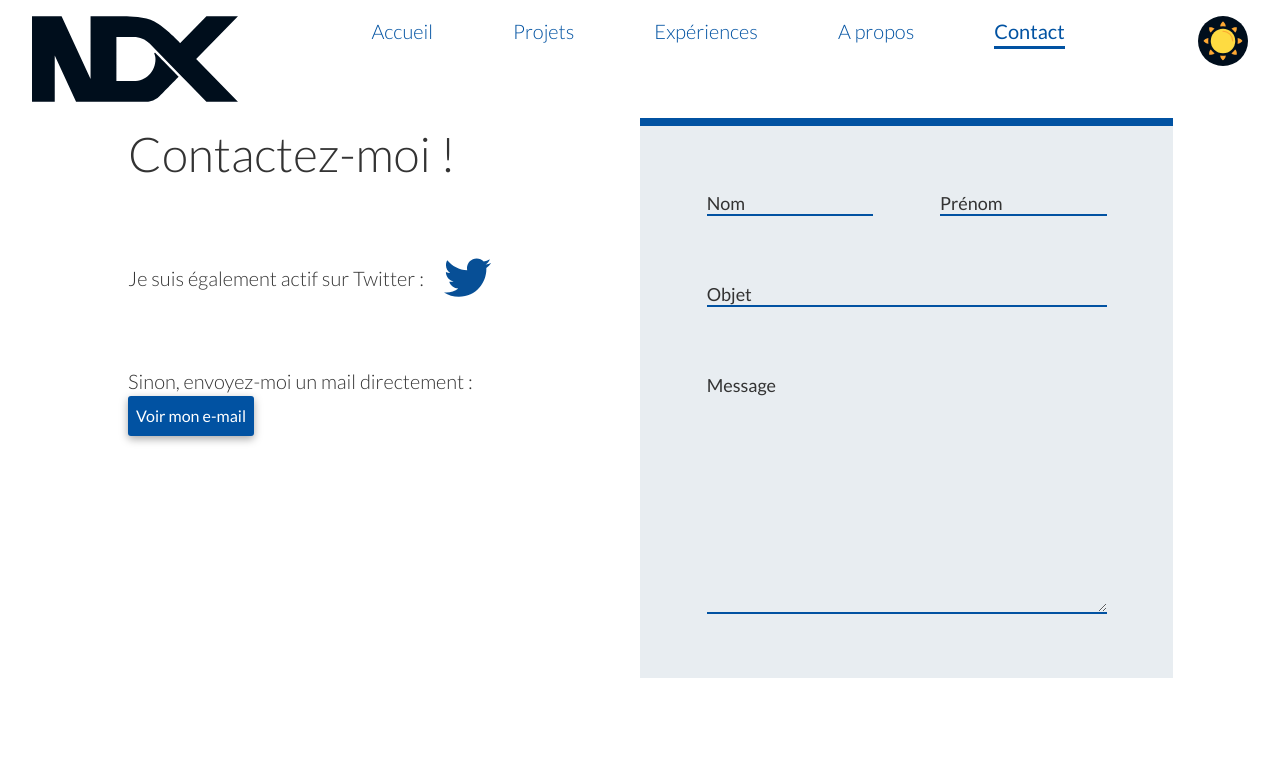
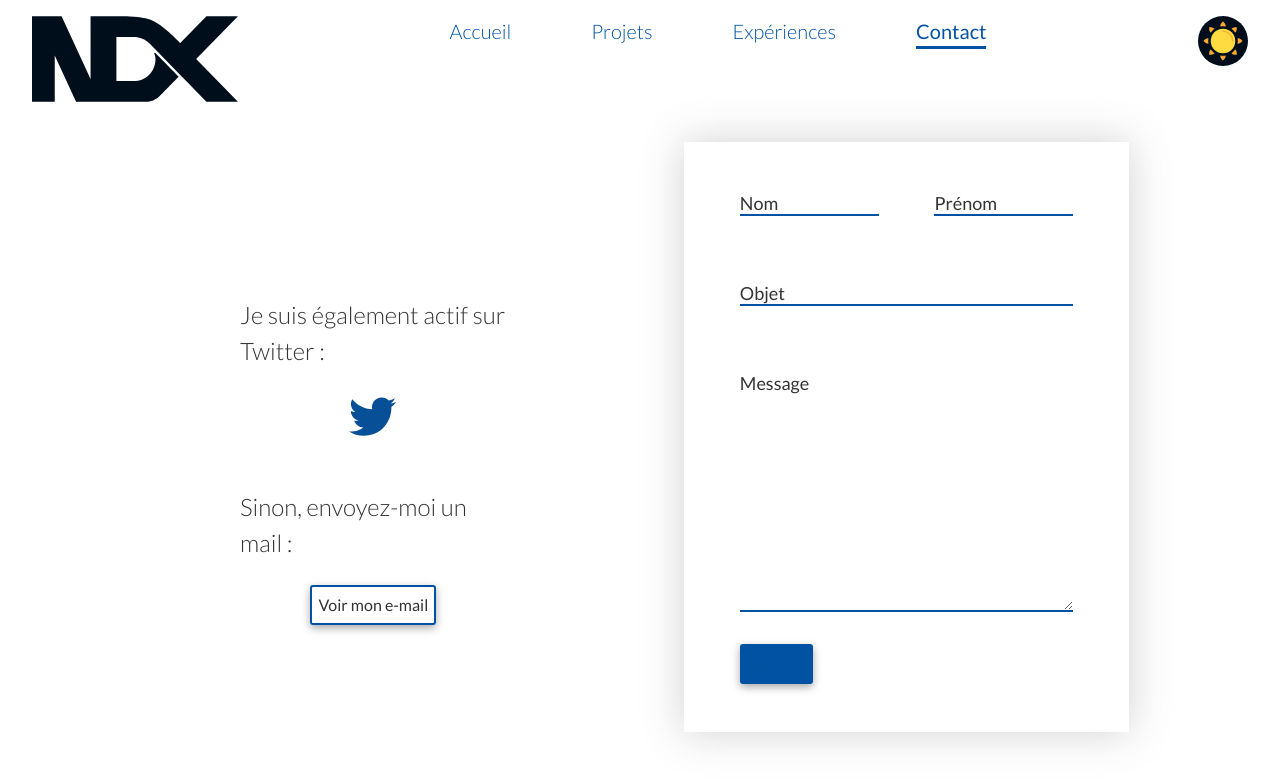
Before and after one commit to NicolasD09/portfolio, a Nuxt app: page /contact in a window 1280 px wide. Shown: the top 784 px of the page. Built offline with nearby package versions, Linux system fonts and the light colour scheme; what v-hotkey would draw is missing.

Commit message:
form contact init

```diff
--- a/assets/css/global.css
+++ b/assets/css/global.css
@@ -11,6 +11,7 @@
   --links-color: #0152a2;
   --light-grey: #cdcdcd;
   --form-bg: #e8edf1;
+  --shadow: rgba(104, 104, 104, 0.3);
 }
 
 .theme-dark {
@@ -24,6 +25,7 @@
   --links-color: #e6e6e6;
   --light-grey: #cdcdcd;
   --form-bg: #000e1c;
+  --shadow: rgba(0, 0, 0, 0.3);
 }
 
 html {
@@ -81,6 +83,10 @@ button:focus {
   outline: none;
 }
 
+button:disabled {
+  cursor: not-allowed;
+}
+
 ul {
   list-style: inside;
   list-style-type: " > ";
--- a/components/Button/Button.vue
+++ b/components/Button/Button.vue
@@ -1,13 +1,13 @@
 <template>
   <div class="inline-block">
     <nuxt-link v-if="to" :to="to">
-      <button :class="type" class="p-2">
+      <button :class="type" class="p-2" :disabled="disabled">
         <span class="text-base">
           <slot></slot>
         </span>
       </button>
     </nuxt-link>
-    <button v-else :class="type" class="p-2">
+    <button v-else :class="type" class="p-2" :disabled="disabled">
       <slot>
         <span class="text-base">
           <slot></slot>
@@ -19,7 +19,7 @@
 
 <script>
 export default {
-  props: ["type", "to"]
+  props: ["type", "to", "disabled"]
 };
 </script>
 
--- a/components/Contact/ContactForm.vue
+++ b/components/Contact/ContactForm.vue
@@ -1,40 +1,74 @@
 <template>
-  <div class="grid grid-cols-2 grid-rows-1">
-    <div class="mx-auto">
-      <h1 class="text-5xl">Contactez-moi !</h1>
-      <div class="flex flex-row items-center mt-16">
-        <p class="text-xl">
+  <div class="w-full md:w-10/12 mx-auto">
+    <div
+      class="flex flex-col items-center xl:grid xl:grid-cols-2 xl:grid-rows-1"
+    >
+      <div class="mx-auto xl:w-6/12">
+        <!-- <h1 class="text-5xl">Contactez-moi !</h1> -->
+        <div class="flex flex-col items-center justify-between mt-12">
+          <span class="text-xl md:text-2xl mb-6">
             Je suis également actif sur Twitter :
-        </p>
+          </span>
           <a class="mx-5" href="https://twitter.com/NDX_dev" target="_blank">
-          <img class="h-8 md:h-12" src="~/assets/img/twitter.svg" alt />
+            <img class="h-12" src="~/assets/img/twitter.svg" alt />
           </a>
         </div>
-      <div class="mt-16">
-        <p class="text-xl">Sinon, envoyez-moi un mail directement :</p>
-        <Button type="primary">
+        <div class="flex flex-col items-center justify-between mt-12">
+          <span class="text-xl md:text-2xl mb-6"
+            >Sinon, envoyez-moi un mail :</span
+          >
+          <span @click="revealEmail">
+            <Button type="secondary">
               <span>
                 Voir mon e-mail
               </span>
             </Button>
+          </span>
+          <transition name="link-fade">
+            <span v-if="email" class="text-2xl mt-32 tracking-wider absolute"
+              >nidcx.dev<span class="text-3xl font-medium">@</span
+              >gmail.com</span
+            >
+          </transition>
         </div>
       </div>
-    <div class="form-container">
-      <form class="w-10/12 py-16 h-full  flex flex-col justify-around">
-        <div class="w-9/12 mx-auto flex flex-row justify-between mb-16">
-          <div class="w-5/12 flex flex-col">
-            <input type="text" class="border-b-2 bg-transparent" />
+      <div
+        class="form-container flex p-6 mb-10 xl:mb-0 mt-16 xl:mt-0 items-center w-full"
+      >
+        <form
+          class="w-11/12 py-12 h-full flex flex-col justify-around mx-auto"
+          @submit.prevent="sendMail"
+        >
+          <div
+            class="w-9/12 mx-auto flex flex-col md:flex-row justify-between md:mb-16"
+          >
+            <div class="md:w-5/12 w-full flex flex-col mb-10 lg:mb-0">
+              <input
+                type="text"
+                class="border-b-2 bg-transparent"
+                name="surname"
+              />
               <label class="font-regular text-lg" for="surname">Nom</label>
             </div>
-          <div class="w-5/12 flex flex-col">
-            <input type="text" class="border-b-2 bg-transparent" />
+            <div class="md:w-5/12 w-full flex flex-col mb-10 lg:mb-0">
+              <input
+                type="text"
+                class="border-b-2 bg-transparent"
+                name="name"
+              />
               <label class="font-regular text-lg" for="name">Prénom</label>
             </div>
           </div>
           <div class="w-9/12 mx-auto mb-16">
             <div class="flex flex-col">
-            <input type="text" class="border-b-2 bg-transparent" />
-            <label class="font-regular text-lg" for="subject">Objet</label>
+              <input
+                type="text"
+                name="objet"
+                class="border-b-2 bg-transparent"
+              />
+              <label class="font-regular text-lg" for="subject" name="objet"
+                >Objet</label
+              >
             </div>
           </div>
           <div class="w-9/12 mx-auto">
@@ -48,21 +82,48 @@
               ></textarea>
               <label class="font-regular text-lg" for="message">Message</label>
             </div>
+            <Button
+              type="primary"
+              class="mt-8"
+              disabled
+              title="Le formulaire n'est pas encore fonctionnel"
+              >Envoyer</Button
+            >
           </div>
         </form>
+      </div>
     </div>
   </div>
 </template>
 
 <script>
 import Button from "@/components/Button/Button";
-export default {};
+export default {
+  data() {
+    return {
+      email: false,
+      surname: "",
+      name: "",
+      objet: "",
+      message: ""
+    };
+  },
+  methods: {
+    revealEmail() {
+      this.email = !this.email;
+    },
+    sendMail() {
+      console.log("mail sent");
+    }
+  }
+};
 </script>
 
 <style scoped>
 form {
-  border-top: 8px solid var(--light-blue);
-  background-color: var(--form-bg);
+  /* border-top: 8px solid var(--light-blue); */
+  /* background-color: var(--form-bg); */
+  box-shadow: 0 0 40px var(--shadow);
 }
 
 input,
@@ -70,7 +131,8 @@ textarea {
   border-color: var(--links-color);
 }
 
-*:focus {
+input:focus,
+textarea:focus {
   outline: none;
   border-color: var(--light-blue);
   transition: all 0.3s linear;
@@ -92,6 +154,19 @@ label {
 }
 
 .form-container {
-  height: 70vh;
+  min-height: 70vh;
+}
+
+/* Page transitions */
+.link-fade-enter-active,
+.link-fade-leave-active {
+  transition-property: all;
+  transition-timing-function: ease-in-out;
+  transition-duration: 0.4s;
+}
+.link-fade-enter,
+.link-fade-leave-to {
+  opacity: 0;
+  transform: translateY(-30px) scale(0);
 }
 </style>
--- a/components/Navbar/Navbar.vue
+++ b/components/Navbar/Navbar.vue
@@ -1,6 +1,8 @@
 <template>
   <div>
-    <div class="flex flex-row justify-between items-center lg:items-start py-4 md:px-8 sm:px-4 px-2">
+    <div
+      class="flex flex-row justify-between items-center lg:items-start py-4 md:px-8 sm:px-4 px-2"
+    >
       <div class="logo lg:mx-0">
         <svg>
           <!-- 86x206 -->
@@ -23,9 +25,9 @@
           <span class="text-xl">Expériences</span>
         </nuxt-link>
 
-        <nuxt-link class="xl:mx-10 lg:mx-6 nav-link" to="/about">
+        <!-- <nuxt-link class="xl:mx-10 lg:mx-6 nav-link" to="/about">
           <span class="text-xl">A propos</span>
-        </nuxt-link>
+        </nuxt-link> -->
 
         <nuxt-link class="xl:mx-10 lg:mx-6 nav-link" to="/contact">
           <span class="text-xl">Contact</span>
@@ -44,27 +46,27 @@
 
     <div class="flex flex-col navbar">
       <ul>
-        <li class="my-5">
+        <li class="my-5" @click="navSlide">
           <nuxt-link to="/">
             <span class="text-md">Accueil</span>
           </nuxt-link>
         </li>
-        <li class="my-5">
+        <li class="my-5" @click="navSlide">
           <nuxt-link to="/projets">
             <span class="text-md">Projets</span>
           </nuxt-link>
         </li>
-        <li class="my-5">
+        <li class="my-5" @click="navSlide">
           <nuxt-link to="/experiences">
             <span class="text-md">Expériences</span>
           </nuxt-link>
         </li>
-        <li class="my-5">
+        <!-- <li class="my-5" @click="navSlide">
           <nuxt-link to="/about">
             <span class="text-md">A propos</span>
           </nuxt-link>
-        </li>
-        <li class="my-5">
+        </li> -->
+        <li class="my-5" @click="navSlide">
           <nuxt-link to="/contact">
             <span class="text-md">Contact</span>
           </nuxt-link>
@@ -84,10 +86,9 @@ export default {
       const nav = document.querySelector(".navbar");
       nav.classList.toggle("nav-active");
       burger.classList.toggle("toggle");
-    },
-  },
+    }
+  }
 };
 </script>
 
-<style src="./Navbar.css">
-</style>
+<style src="./Navbar.css"></style>
```
Lines whose indentation alone changed are shown as unchanged.
